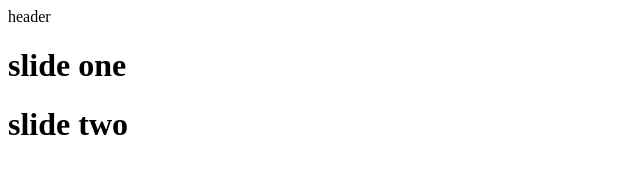
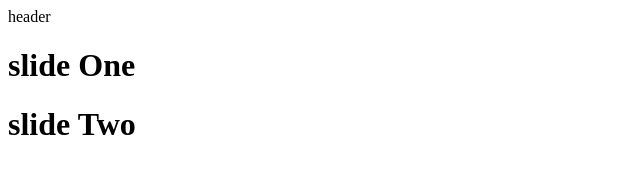
Before and after one commit to Abolfazl-learning/GIT-Project-1---Copy, a plain HTML site: page Index.html in a window 1280 px wide. Shown: the full height of the page, 0-640 px from the left. Drawn offline with Linux system fonts and the light colour scheme.

Commit message:
slider updated

```diff
--- a/Index.html
+++ b/Index.html
@@ -10,8 +10,8 @@
         header
    </header>
    <div class="slider">
-        <h1>slide one</h1>
-        <h1>slide two</h1>
+        <h1>slide One</h1>
+        <h1>slide Two</h1>
    </div>
 </body>
 </html>
```
